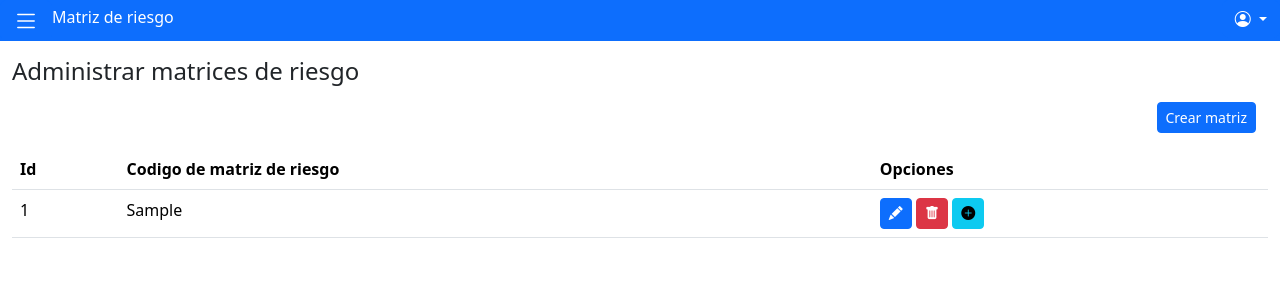
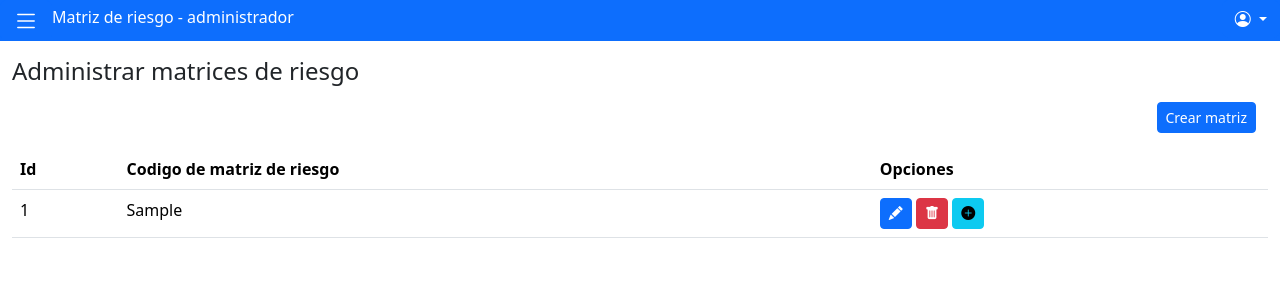
Before and after one commit to Jhon2410/Matriz-de-riesgo-php, a PHP site: page /admin/manage/index.php in a window 1280 px wide. Shown: the top 300 px of the page. Run offline with PHP 8.4, Linux system fonts and the light colour scheme; the visitor is signed in with stand-in values (Sample User, id 1); tables that the repository leaves empty or names only in its code hold one stand-in row (values such as "Sample post"); some libraries are stand-ins or nearby versions.

Commit message:
permisos

```diff
--- a/app/Views/layouts/admin.php
+++ b/app/Views/layouts/admin.php
@@ -7,6 +7,7 @@ if (!isset($_SESSION['loggedin']) || $_SESSION['loggedin'] !== true) {
       exit;
 }
 ?>
+
 <!DOCTYPE html>
 <html lang="en">
 
@@ -33,7 +34,7 @@ if (!isset($_SESSION['loggedin']) || $_SESSION['loggedin'] !== true) {
                     d="M2.5 12a.5.5 0 0 1 .5-.5h10a.5.5 0 0 1 0 1H3a.5.5 0 0 1-.5-.5zm0-4a.5.5 0 0 1 .5-.5h10a.5.5 0 0 1 0 1H3a.5.5 0 0 1-.5-.5zm0-4a.5.5 0 0 1 .5-.5h10a.5.5 0 0 1 0 1H3a.5.5 0 0 1-.5-.5z" />
             </svg>
         </button>
-        <span class="text-white h6 w-25 mt-2">Matriz de riesgo</span>
+        <span class="text-white h6 w-25 mt-2">Matriz de riesgo  -  <?php echo $_SESSION['tipo'] ?></span>
         <span class="dropdown w-75 text-end">
             <button class="btn btn-primary dropdown-toggle" type="button" data-bs-toggle="dropdown"
                 aria-expanded="false">
```
